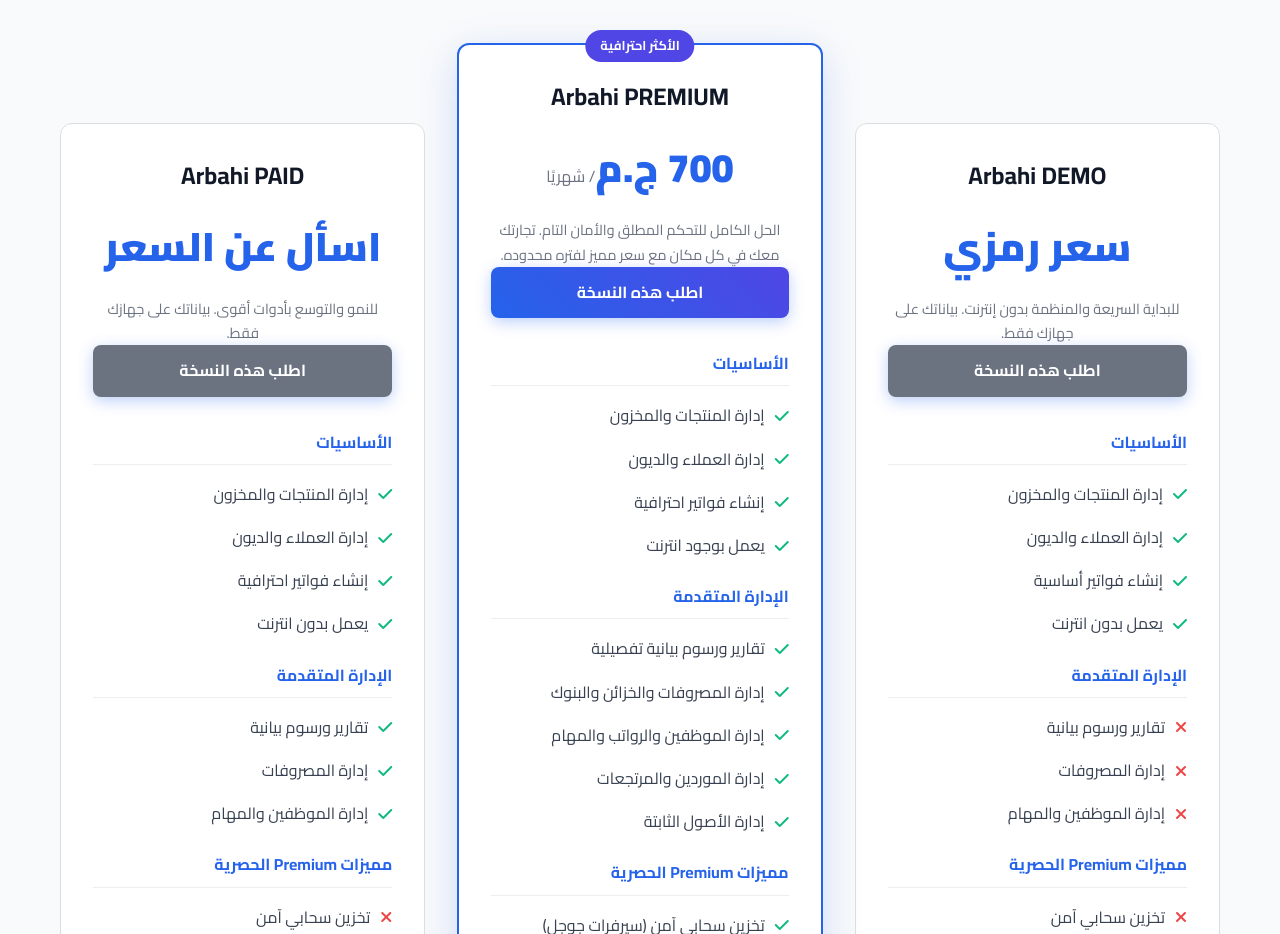
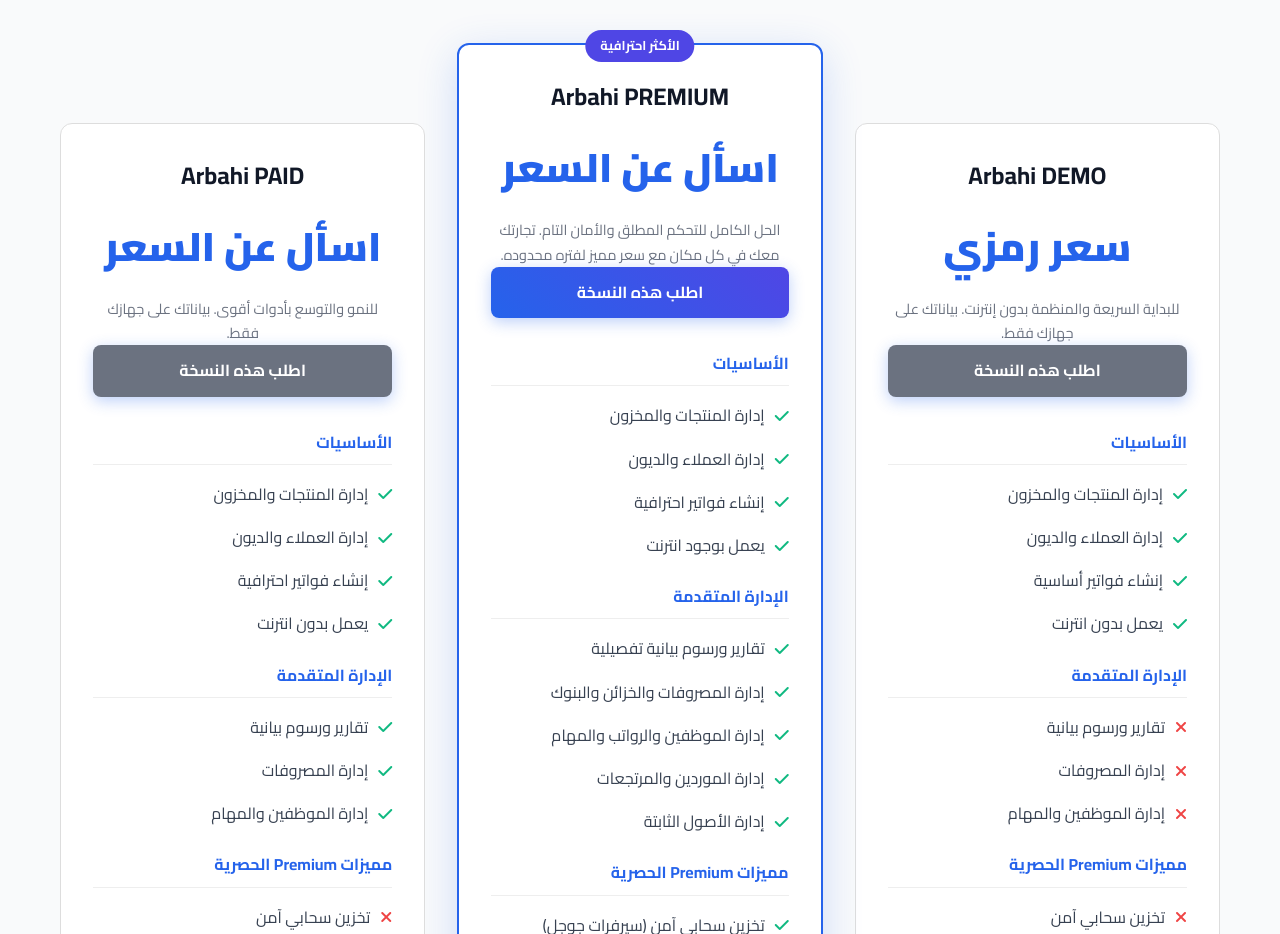
Before and after one commit to msahmed909090-sys/ARBAHI, a plain HTML site: page index.html in a window 1280 px wide. Shown: the part 2580-3514 px from the top of the page. Drawn offline with Linux system fonts and the light colour scheme.

Commit message:
Update index.html

```diff
--- a/index.html
+++ b/index.html
@@ -255,7 +255,7 @@
                     <div class="plan-card premium reveal">
                         <div class="badge">الأكثر احترافية</div>
                         <h3>Arbahi PREMIUM</h3>
-                        <div class="price">700 ج.م<span>/ شهريًا</span></div>
+                        <div class="price">اسأل عن السعر<span></span></div>
                         <p class="description">الحل الكامل للتحكم المطلق والأمان التام. تجارتك معك في كل مكان مع سعر مميز لفتره محدوده.</p>
                         <a href="#contact" class="btn btn-primary">اطلب هذه النسخة</a>
                         <ul>
```
